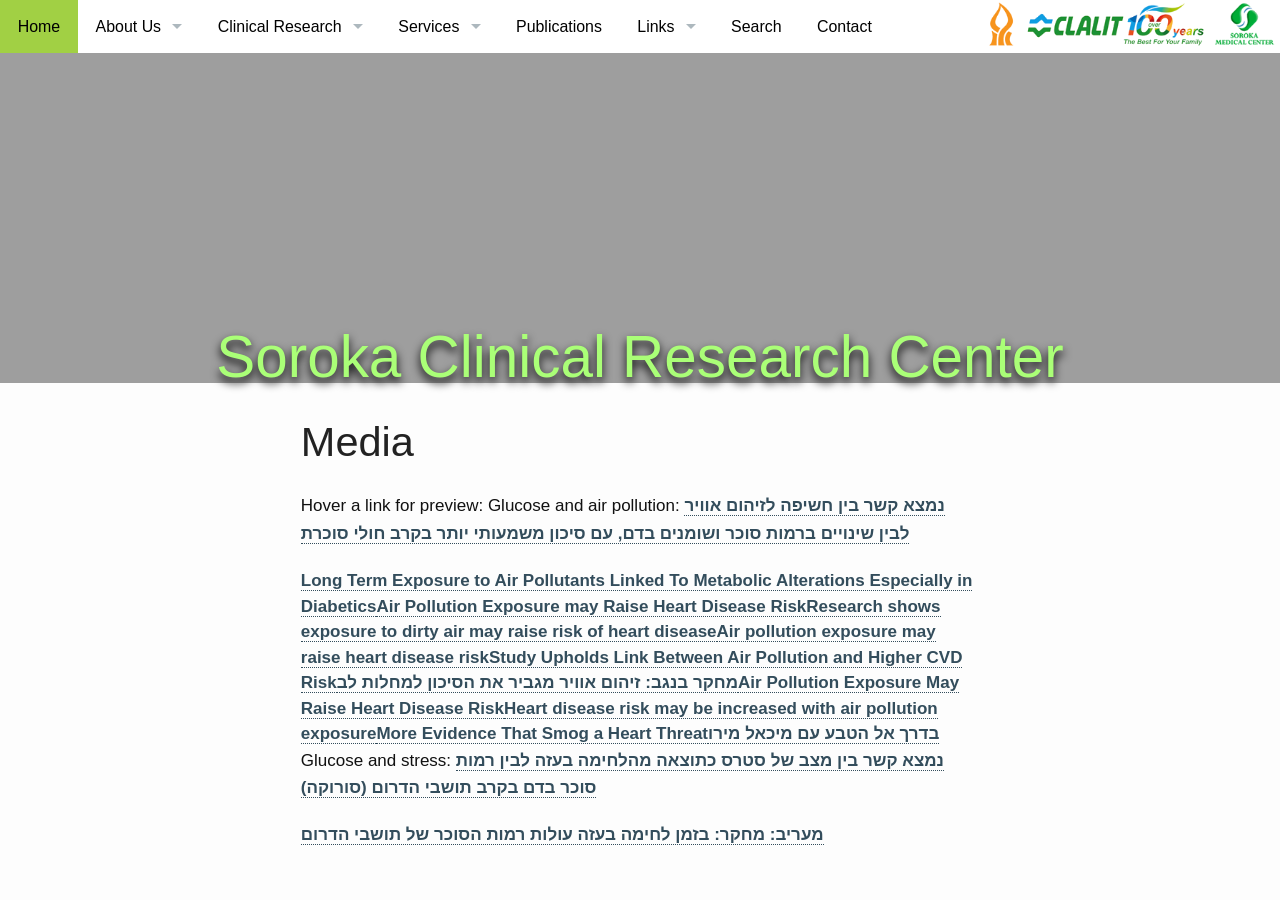
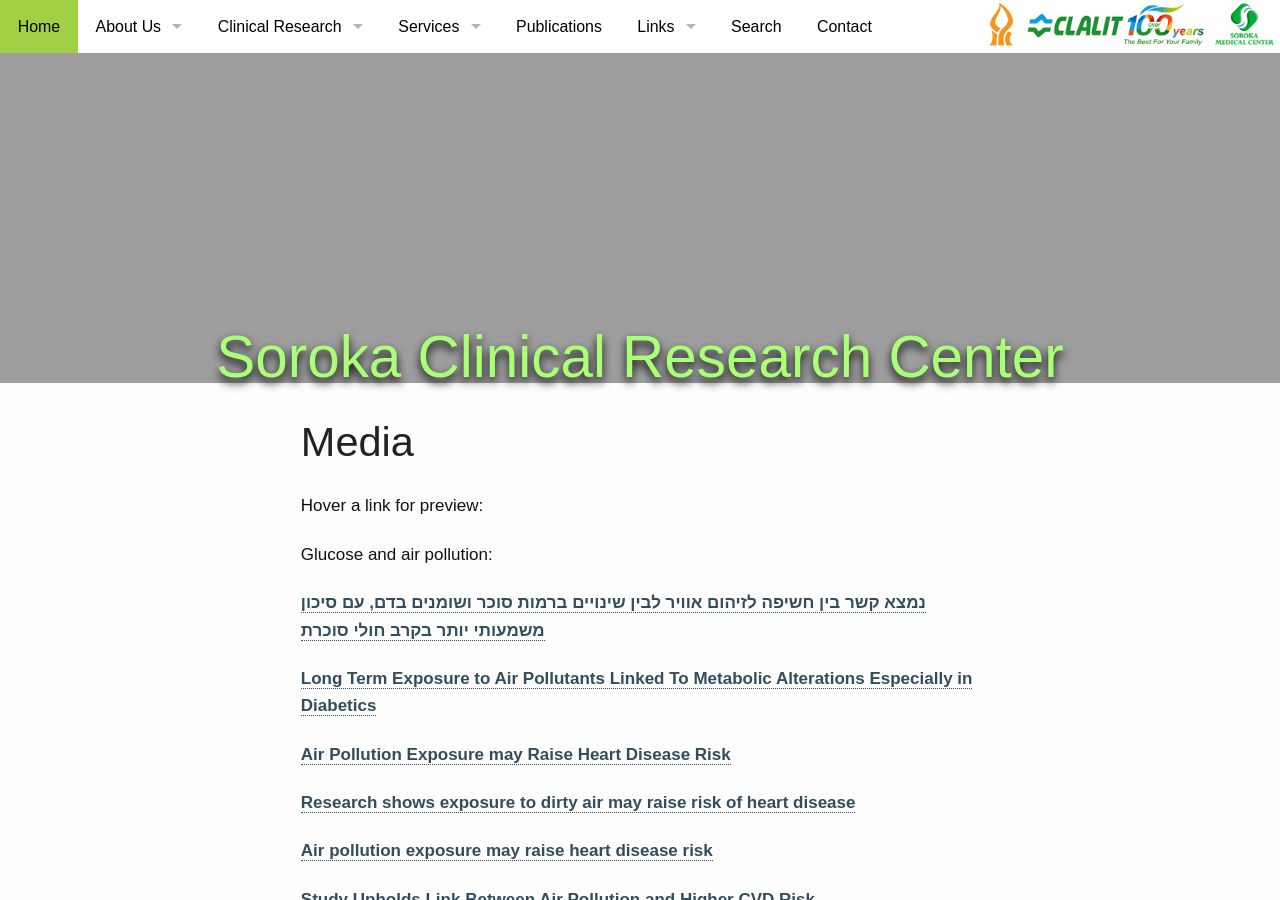
Before and after one commit to vsevkayf/OmarKhayyam, a Jekyll site: the page built from pages/media.html, in a window 1280 px wide and 900 px high. Built offline with Jekyll 4.4.1, drawn with Linux system fonts in a browser that asks for light colours; nearby versions of some CDN libraries; some web fonts are replaced.

Commit message:
Update media.html

```diff
--- a/pages/media.html
+++ b/pages/media.html
@@ -25,60 +25,77 @@
 
 <p>
 Hover a link for preview:
+</p>
 
+<p>
 Glucose and air pollution:
 </p>
 
+<p>
 <a href="http://in.bgu.ac.il/fohs/Pages/news/airpollution_heart.aspx" target="_blank">נמצא קשר בין חשיפה לזיהום אוויר לבין שינויים ברמות סוכר ושומנים בדם, עם סיכון משמעותי יותר בקרב חולי סוכרת</a>
-<div class="box"><iframe src="http://in.bgu.ac.il/fohs/Pages/news/airpollution_heart.aspx"   width = "500px" height = "500px"></iframe></div>
+<div class="box"><iframe src="http://in.bgu.ac.il/fohs/Pages/news/airpollution_heart.aspx" sandbox="allow-same-origin allow-scripts allow-popups allow-forms" width = "500px" height = "500px"></iframe></div>
+</p>
 
+<p>
+<a href="http://medicalresearch.com/author-interviews/long-term-exposure-to-air-pollutants-linked-to-metabolic-alterations-especially-in-diabetics/24722/">Long Term Exposure to Air Pollutants Linked To Metabolic Alterations Especially in Diabetics</a>
+<div class="box"><iframe src="http://medicalresearch.com/author-interviews/long-term-exposure-to-air-pollutants-linked-to-metabolic-alterations-especially-in-diabetics/24722/" sandbox="allow-same-origin allow-scripts allow-popups allow-forms" width = "500px" height = "500px"></iframe></div>
+</p>
 
-<a href="http://medicalresearch.com/author-interviews/long-term-exposure-to-air-pollutants-linked-to-metabolic-alterations-especially-in-diabetics/24722/">Long Term Exposure to Air Pollutants Linked To Metabolic Alterations Especially in Diabetics</a>
-<div class="box"><iframe src="http://medicalresearch.com/author-interviews/long-term-exposure-to-air-pollutants-linked-to-metabolic-alterations-especially-in-diabetics/24722/"   width = "500px" height = "500px"></iframe></div>
+<p>
+<a href="http://in.bgu.ac.il/en/Pages/news/airpollution_heart.aspx" target="_blank">Air Pollution Exposure may Raise Heart Disease Risk</a>
+<div class="box"><iframe src="http://in.bgu.ac.il/en/Pages/news/airpollution_heart.aspx" sandbox="allow-same-origin allow-scripts allow-popups allow-forms" width = "500px" height = "500px"></iframe></div>
+</p>
 
+<p>
+<a href="http://www.jpost.com/Business-and-Innovation/Health-and-Science/Research-shows-exposure-to-dirty-air-may-raise-risk-of-heart-disease-455119" target="_blank">Research shows exposure to dirty air may raise risk of heart disease</a>
+<div class="box"><iframe src="http://www.jpost.com/Business-and-Innovation/Health-and-Science/Research-shows-exposure-to-dirty-air-may-raise-risk-of-heart-disease-455119" sandbox="allow-same-origin allow-scripts allow-popups allow-forms" width = "500px" height = "500px"></iframe></div>
+</p>
 
-<a href="http://in.bgu.ac.il/en/Pages/news/airpollution_heart.aspx" target="_blank">Air Pollution Exposure may Raise Heart Disease Risk</a>
-<div class="box"><iframe src="http://in.bgu.ac.il/en/Pages/news/airpollution_heart.aspx"   width = "500px" height = "500px"></iframe></div>
+<p>
+<a href="https://www.sciencedaily.com/releases/2016/05/160524144659.htm" target="_blank">Air pollution exposure may raise heart disease risk</a>
+<div class="box"><iframe src="https://www.sciencedaily.com/releases/2016/05/160524144659.htm" sandbox="allow-same-origin allow-scripts allow-popups allow-forms" width = "500px" height = "500px"></iframe></div>
+</p>
 
+<p>
+<a href="http://www.doctorslounge.com/index.php/news/pb/63911" target="_blank">Study Upholds Link Between Air Pollution and Higher CVD Risk</a>
+<div class="box"><iframe src="http://www.doctorslounge.com/index.php/news/pb/63911" sandbox="allow-same-origin allow-scripts allow-popups allow-forms" width = "500px" height = "500px"></iframe></div>
+</p>
 
-<a href="http://www.jpost.com/Business-and-Innovation/Health-and-Science/Research-shows-exposure-to-dirty-air-may-raise-risk-of-heart-disease-455119" target="_blank">Research shows exposure to dirty air may raise risk of heart disease</a>
-<div class="box"><iframe src="http://www.jpost.com/Business-and-Innovation/Health-and-Science/Research-shows-exposure-to-dirty-air-may-raise-risk-of-heart-disease-455119"   width = "500px" height = "500px"></iframe></div>
+<p>
+<a href="http://www.nrg.co.il/online/13/ART2/781/737.html" target="_blank">מחקר בנגב: זיהום אוויר מגביר את הסיכון למחלות לב</a>
+<div class="box"><iframe src="http://www.nrg.co.il/online/13/ART2/781/737.html" sandbox="allow-same-origin allow-scripts allow-popups allow-forms" width = "500px" height = "500px"></iframe></div>
+</p>
 
+<p>
+<a href="https://www.endocrine.org/news-room/current-press-releases/air-pollution-exposure-may-raise-heart-disease-risk" target="_blank">Air Pollution Exposure May Raise Heart Disease Risk</a>
+<div class="box"><iframe src="https://www.endocrine.org/news-room/current-press-releases/air-pollution-exposure-may-raise-heart-disease-risk" sandbox="allow-same-origin allow-scripts allow-popups allow-forms" width = "500px" height = "500px"></iframe></div>
+</p>
 
-<a href="https://www.sciencedaily.com/releases/2016/05/160524144659.htm" target="_blank">Air pollution exposure may raise heart disease risk</a>
-<div class="box"><iframe src="https://www.sciencedaily.com/releases/2016/05/160524144659.htm" sandbox="allow-same-origin allow-scripts allow-popups allow-forms"  width = "500px" height = "500px"></iframe></div>
+<p>
+<a href="http://www.medicalnewstoday.com/articles/310479.php" target="_blank">Heart disease risk may be increased with air pollution exposure</a>
+<div class="box"><iframe src="http://www.medicalnewstoday.com/articles/310479.php" sandbox="allow-same-origin allow-scripts allow-popups allow-forms" width = "500px" height = "500px"></iframe></div>
+</p>
 
+<p>
+<a href="https://consumer.healthday.com/respiratory-and-allergy-information-2/air-pollution-health-news-540/air-pollution-heart-disease-risk-jcem-release-batch-2689-711202.html" target="_blank">More Evidence That Smog a Heart Threat</a>
+<div class="box"><iframe src="https://consumer.healthday.com/respiratory-and-allergy-information-2/air-pollution-health-news-540/air-pollution-heart-disease-risk-jcem-release-batch-2689-711202.html" sandbox="allow-same-origin allow-scripts allow-popups allow-forms" width = "500px" height = "500px"></iframe></div>
+</p>
 
-<a href="http://www.doctorslounge.com/index.php/news/pb/63911" target="_blank">Study Upholds Link Between Air Pollution and Higher CVD Risk</a>
-<div class="box"><iframe src="http://www.doctorslounge.com/index.php/news/pb/63911"   width = "500px" height = "500px"></iframe></div>
-
-
-<a href="http://www.nrg.co.il/online/13/ART2/781/737.html" target="_blank">מחקר בנגב: זיהום אוויר מגביר את הסיכון למחלות לב</a>
-<div class="box"><iframe src="http://www.nrg.co.il/online/13/ART2/781/737.html"   width = "500px" height = "500px"></iframe></div>
-
-
-<a href="https://www.endocrine.org/news-room/current-press-releases/air-pollution-exposure-may-raise-heart-disease-risk" target="_blank">Air Pollution Exposure May Raise Heart Disease Risk</a>
-<div class="box"><iframe src="https://www.endocrine.org/news-room/current-press-releases/air-pollution-exposure-may-raise-heart-disease-risk"   width = "500px" height = "500px"></iframe></div>
-
-
-<a href="http://www.medicalnewstoday.com/articles/310479.php" target="_blank">Heart disease risk may be increased with air pollution exposure</a>
-<div class="box"><iframe src="http://www.medicalnewstoday.com/articles/310479.php"   width = "500px" height = "500px"></iframe></div>
-
-
-<a href="https://consumer.healthday.com/respiratory-and-allergy-information-2/air-pollution-health-news-540/air-pollution-heart-disease-risk-jcem-release-batch-2689-711202.html" target="_blank">More Evidence That Smog a Heart Threat</a>
-<div class="box"><iframe src="https://consumer.healthday.com/respiratory-and-allergy-information-2/air-pollution-health-news-540/air-pollution-heart-disease-risk-jcem-release-batch-2689-711202.html"   width = "500px" height = "500px"></iframe></div>
-
-
+<p>
 <a href="http://www.iba.org.il/program.aspx?scode=1927712" target="_blank">בדרך אל הטבע עם מיכאל מירו</a>
-<div class="box"><iframe src="http://www.iba.org.il/program.aspx?scode=1927712"   width = "500px" height = "500px"></iframe></div>
+<div class="box"><iframe src="http://www.iba.org.il/program.aspx?scode=1927712" sandbox="allow-same-origin allow-scripts allow-popups allow-forms" width = "500px" height = "500px"></iframe></div>
+</p>
 
 <p>
 Glucose and stress:
 </p>
 
+<p>
 <a href="http://www.e-med.co.il/emed/new/usersite/content.asp?CatID=1&ContentID=581275" target="_blank">נמצא קשר בין מצב של סטרס כתוצאה מהלחימה בעזה לבין רמות סוכר בדם בקרב תושבי הדרום (סורוקה)</a>
-<div class="box"><iframe src="http://www.e-med.co.il/emed/new/usersite/content.asp?CatID=1&ContentID=581275"   width = "500px" height = "500px"></iframe></div>
+<div class="box"><iframe src="http://www.e-med.co.il/emed/new/usersite/content.asp?CatID=1&ContentID=581275" sandbox="allow-same-origin allow-scripts allow-popups allow-forms" width = "500px" height = "500px"></iframe></div>
+</p>
 
-
+<p>
 <a href="http://www.maariv.co.il/lifestyle/health/Article-544633" target="_blank">מעריב: מחקר: בזמן לחימה בעזה עולות רמות הסוכר של תושבי הדרום</a>
-<div class="box"><iframe src="http://www.maariv.co.il/lifestyle/health/Article-544633"   width = "500px" height = "500px"></iframe></div>
+<div class="box"><iframe src="http://www.maariv.co.il/lifestyle/health/Article-544633" sandbox="allow-same-origin allow-scripts allow-popups allow-forms" width = "500px" height = "500px"></iframe></div>
+</p>
```
